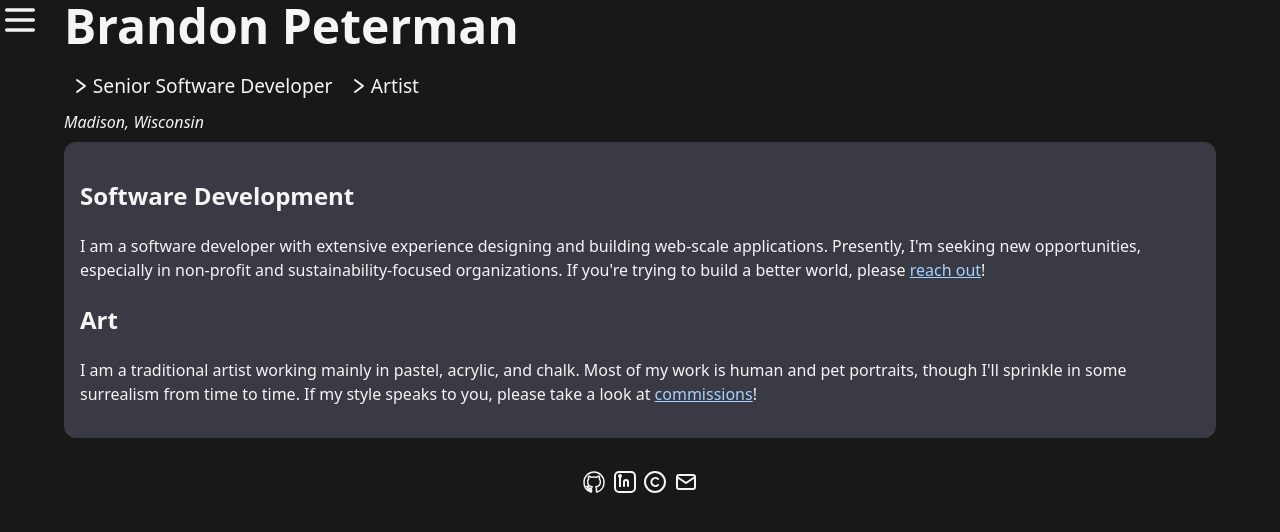
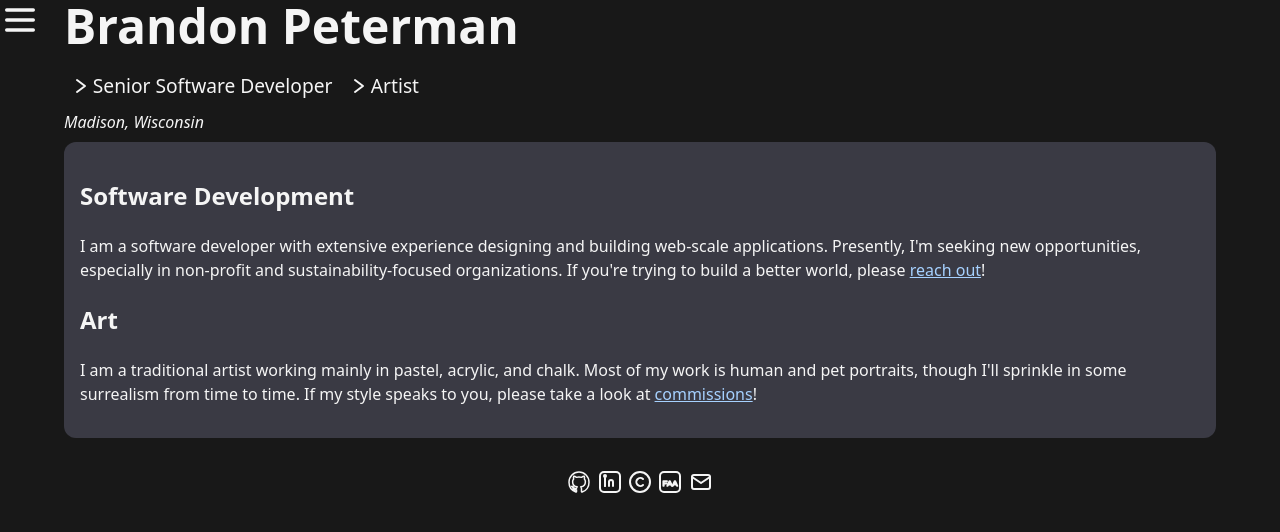
Before and after one commit to brpeterman/brpeterman.github.io, a React (Vite) app: page / in a window 1280 px wide. Shown: the top 532 px of the page. Built offline with nearby package versions, Linux system fonts and the light colour scheme.

Commit message:
Add FineArtAmerica link

```diff
--- a/src/components/ContactLinks.tsx
+++ b/src/components/ContactLinks.tsx
@@ -3,6 +3,7 @@ import GithubIcon from "../assets/icons/github.svg?react";
 import LinkedInIcon from "../assets/icons/linkedin.svg?react";
 import CaraIcon from "../assets/icons/cara.svg?react";
 import EmailIcon from "../assets/icons/email.svg?react";
+import FineArtAmericaIcon from "../assets/icons/fineartamerica.svg?react";
 
 const ContactLink = styled.a`
   padding: 0.2rem;`;
@@ -19,6 +20,9 @@ export default function ContactLinks() {
       <ContactLink href="https://cara.app/brpeterman" target="_blank" title="Cara">
         <CaraIcon/>
       </ContactLink>
+      <ContactLink href="https://fineartamerica.com/profiles/brandon-peterman" target="_blank" title="FineArtAmerica">
+        <FineArtAmericaIcon/>
+      </ContactLink>
       <ContactLink href="mailto:brpeterman@gmail.com?subject=Let&apos;s chat!" title="Email">
         <EmailIcon/>
       </ContactLink>
--- a/src/index.css
+++ b/src/index.css
@@ -57,7 +57,7 @@ button {
   display: none;
 }
 
-svg circle, svg line, svg path, svg rect, svg polyline {
+svg circle, svg line, svg path, svg rect, svg polyline, svg text {
     color: var(--fg);
 }
 
```
Also changed, not shown: src/assets/icons/fineartamerica.svg (added).
